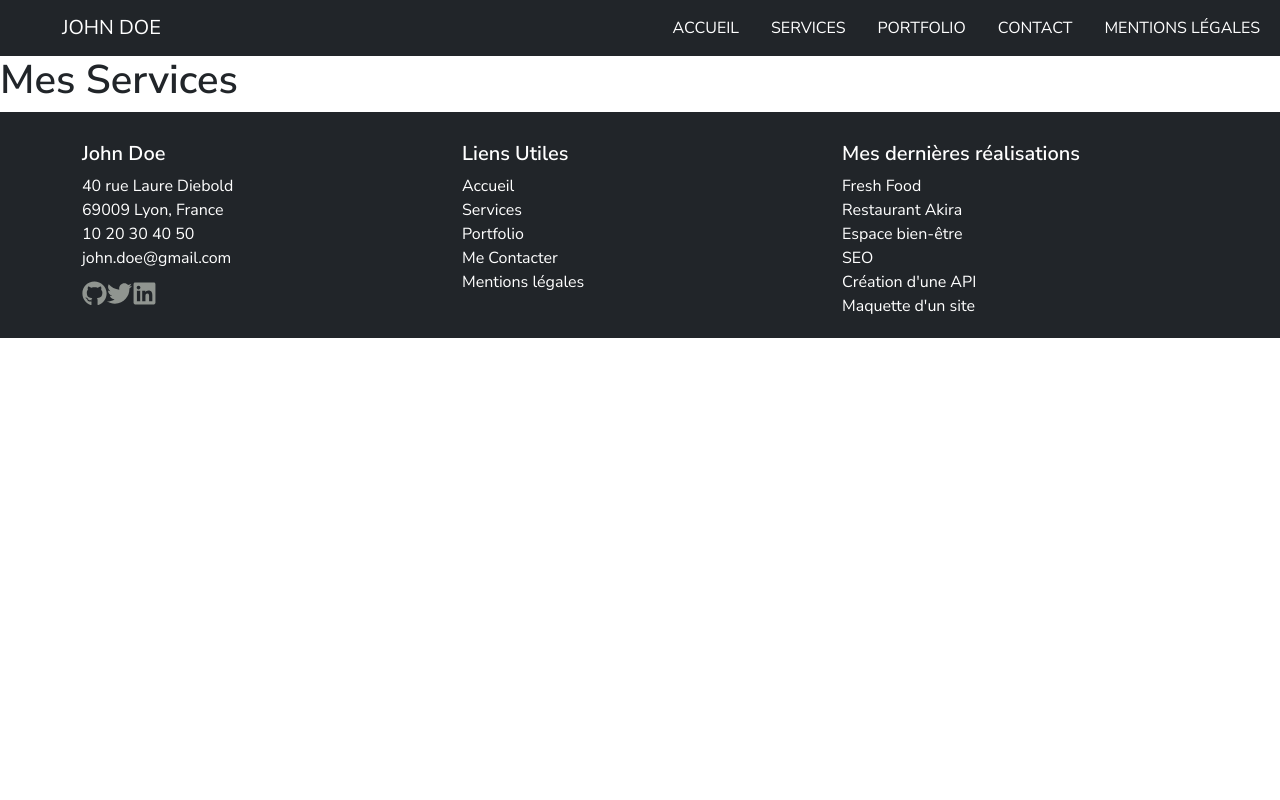
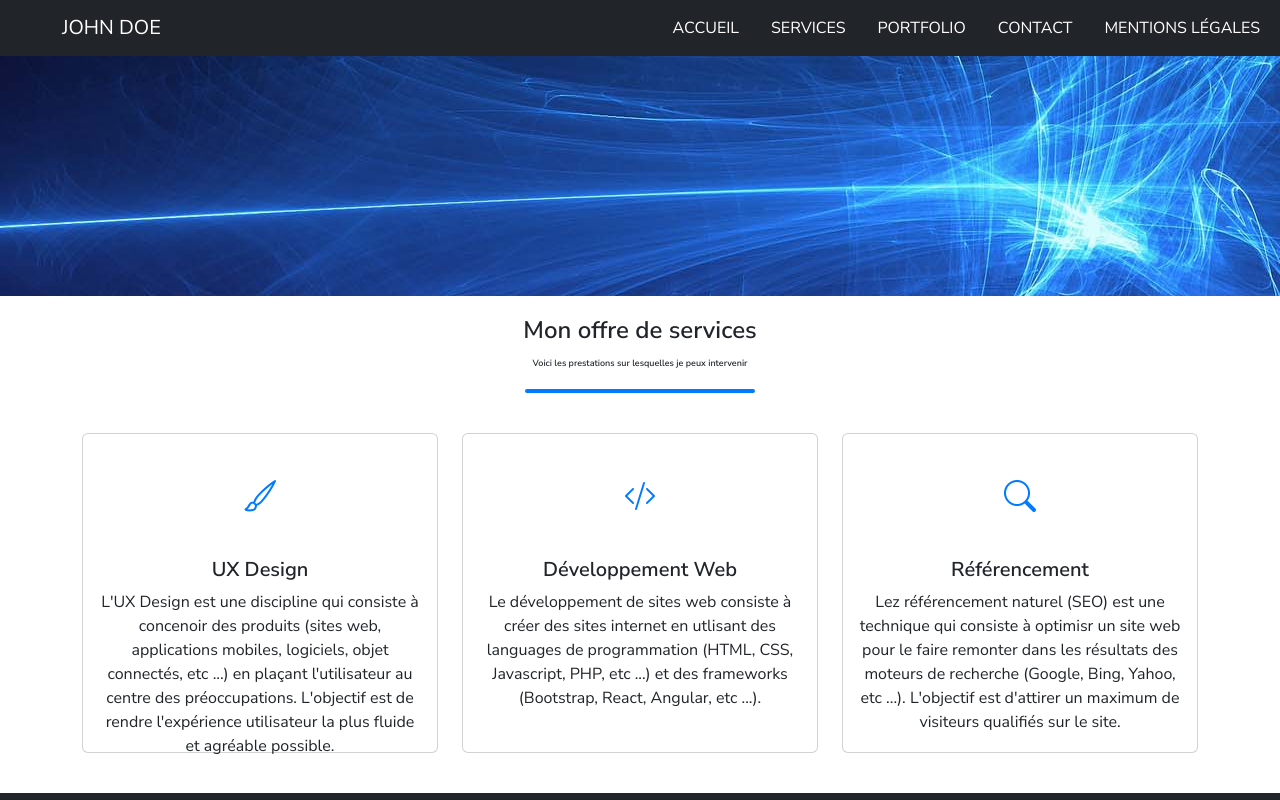
Before and after one commit to cochearno/mon-portfolio, a React (Create React App) app: page /Services in a window 1280 px wide. Shown: the top 800 px of the page. Built offline with nearby package versions, Linux system fonts and the light colour scheme.

Commit message:
ajout de la page services

```diff
--- a/package.json
+++ b/package.json
@@ -8,6 +8,7 @@
     "@testing-library/react": "^16.3.0",
     "@testing-library/user-event": "^13.5.0",
     "bootstrap": "^5.3.6",
+    "bootstrap-icons": "^1.13.1",
     "react": "^19.1.0",
     "react-bootstrap": "^2.10.10",
     "react-dom": "^19.1.0",
--- a/src/App.js
+++ b/src/App.js
@@ -1,6 +1,7 @@
 import React from "react";
 import { BrowserRouter as Router, Routes, Route } from "react-router-dom";
 import "bootstrap/dist/css/bootstrap.min.css";
+import "bootstrap-icons/font/bootstrap-icons.css";
 import Navbar from "./components/navbar";
 import Footer from "./components/footer";
 import Accueil from "./pages/accueil";
--- a/src/pages/services.js
+++ b/src/pages/services.js
@@ -2,9 +2,64 @@ import React from "react";
 
 function Services() {
   return (
-    <div>
-      <h1>Mes Services</h1>
-    </div>
+    <>
+      <div className="banner"></div>
+      <div className="offre">
+        <h3 className="titreoffre">Mon offre de services</h3>
+        <h6 className="titrepresta">
+          Voici les prestations sur lesquelles je peux intervenir
+        </h6>
+        <div className="blue-line"></div>
+      </div>
+      <div className="container">
+        <div className="row justify-content-center">
+          <div className="col-md-4">
+            <div className="card text-center">
+              <i className="bi bi-brush icon-service"></i>
+              <div className="card-body">
+                <h5 className="card-title">UX Design</h5>
+                <p className="card-text">
+                  L'UX Design est une discipline qui consiste à concenoir des
+                  produits (sites web, applications mobiles, logiciels, objet
+                  connectés, etc ...) en plaçant l'utilisateur au centre des
+                  préoccupations. L'objectif est de rendre l'expérience
+                  utilisateur la plus fluide et agréable possible.
+                </p>
+              </div>
+            </div>
+          </div>
+          <div className="col-md-4">
+            <div className="card text-center">
+              <i className="bi bi-code-slash icon-service"></i>
+              <div className="card-body">
+                <h5 className="card-title">Développement Web</h5>
+                <p className="card-text">
+                  Le développement de sites web consiste à créer des sites
+                  internet en utlisant des languages de programmation (HTML,
+                  CSS, Javascript, PHP, etc ...) et des frameworks (Bootstrap,
+                  React, Angular, etc ...).
+                </p>
+              </div>
+            </div>
+          </div>
+          <div className="col-md-4">
+            <div className="card text-center">
+              <i className="bi bi-search icon-service"></i>
+              <div className="card-body">
+                <h5 className="card-title">Référencement</h5>
+                <p className="card-text">
+                  Lez référencement naturel (SEO) est une technique qui consiste
+                  à optimisr un site web pour le faire remonter dans les
+                  résultats des moteurs de recherche (Google, Bing, Yahoo, etc
+                  ...). L'objectif est d'attirer un maximum de visiteurs
+                  qualifiés sur le site.
+                </p>
+              </div>
+            </div>
+          </div>
+        </div>
+      </div>
+    </>
   );
 }
 
--- a/src/styles/style.Scss
+++ b/src/styles/style.Scss
@@ -3,7 +3,6 @@ $font-body: "Nunito Sans", sans-serif;
 
 body {
   background-color: $primary-color;
-  height: 1500px;
   font-family: $font-body;
   font-weight: 400;
 }
@@ -233,3 +232,48 @@ h5 {
     padding: 0.5rem 1rem;
   }
 }
+.banner {
+  background-image: url(../assets/imagesport/banner.jpg);
+  background-repeat: no-repeat;
+  background-position: center;
+  width: 100%;
+  height: 30vh;
+}
+.offre {
+  text-align: center;
+  margin-top: 20px;
+}
+.titreoffre {
+  font-size: x-large;
+}
+.titrepresta {
+  font-size: xx-small;
+}
+.blue-line {
+  width: 18%;
+  height: 4px;
+  background-color: #007bff;
+  margin: 20px auto 30px auto;
+  border-radius: 2px;
+}
+.icon-service {
+  text-align: center;
+  font-size: 2rem;
+  color: #007bff;
+  margin-bottom: 10px;
+}
+.container {
+  margin-top: 40px;
+}
+.card {
+  width: 100%;
+  height: 40vh;
+  transition: box-shadow 0.3s ease-in-out;
+  &:hover {
+    background-color: #efefef;
+    box-shadow: 0 8px 16px rgba(0, 0, 0, 0.2);
+  }
+}
+.bi {
+  margin-top: 40px;
+}
```
Also changed, not shown: 1 other file (tests, documents, lock files or other folders).
